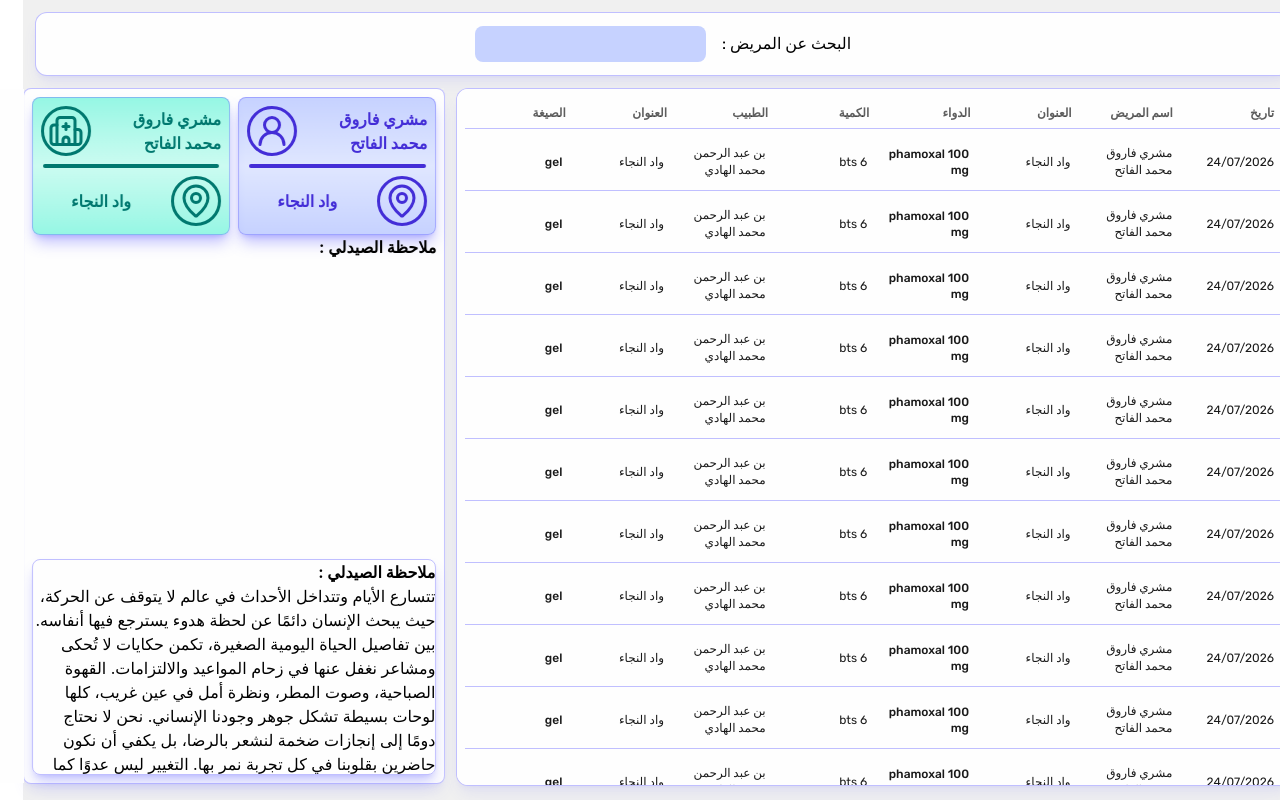
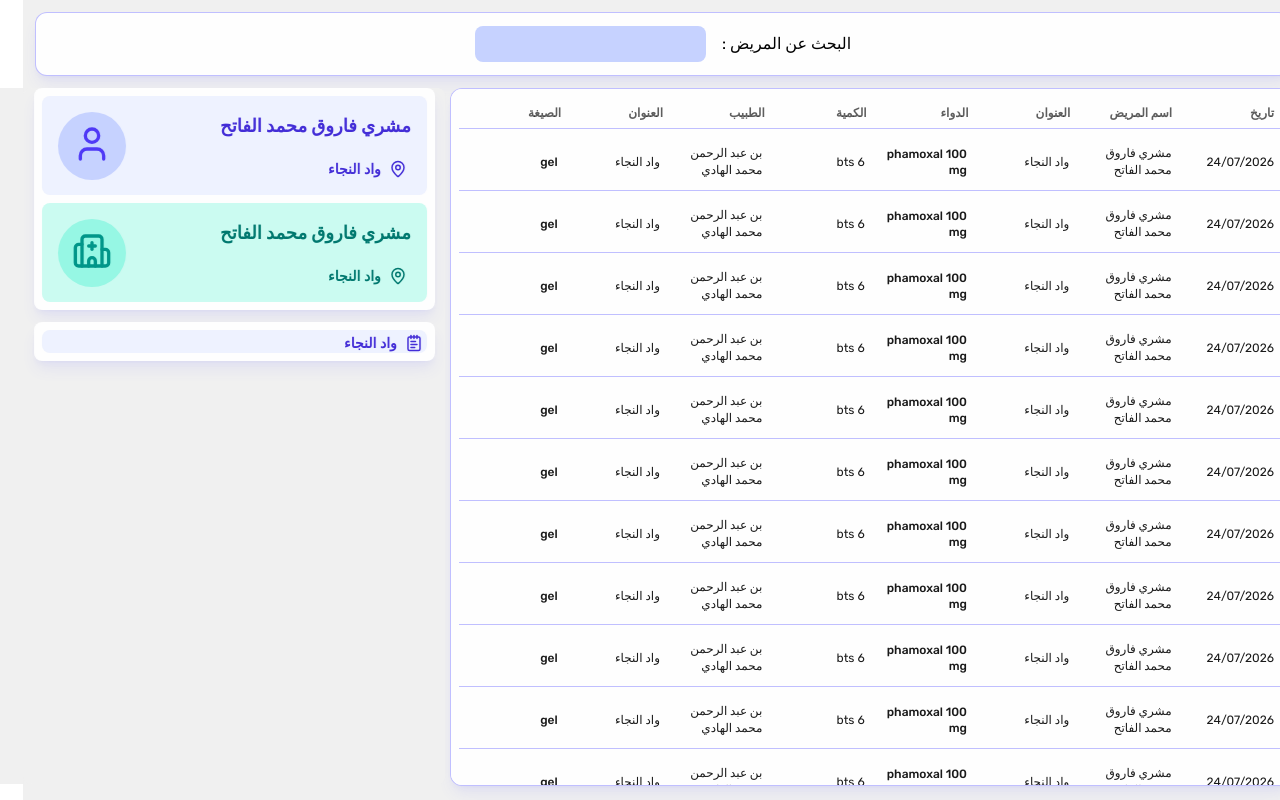
Before and after one commit to lannwyd/medical-records-tracker-miniapp, a React (Vite) app: page / in a window 1280 px wide. Built offline with nearby package versions, Linux system fonts and the light colour scheme.

Commit message:
some change in dr and patient cards

```diff
--- a/src/features/clients/ClientDetails.tsx
+++ b/src/features/clients/ClientDetails.tsx
@@ -1,56 +1,33 @@
-import { Hospital, UserRound, MapPin } from "lucide-react"
+import { Hospital, User, MapPin } from "lucide-react"
 const ClientDetails = () => {
     return (
-        <div className="w-full h-full flex flex-col p-2">
-            <div className="w-full h-[25%] grid grid-cols-2 grid-rows-1 gap-2 ">
-                <div className=" bg-linear-to-t from-indigo-200 via-indigo-100 to-indigo-200 rounded-lg border-border/40 border shadow-lg/40 shadow-shadow flex flex-col justify-evenly items-center">
-                    <div className="w-full flex justify-between  items-center p-2">
-                        <p className="font-bold w-[50%] text-indigo-700">مشري فاروق محمد الفاتح</p>
-                        <div className="w-12.5 h-12.5 rounded-[50%] border-indigo-700 border-3">
-                            <UserRound size={36} className="relative top-1 right-1 text-indigo-700" />
-                        </div>
-                    </div>
-                    <div className="bg-indigo-700 h-1 rounded-xl w-[90%] "></div>
-                    <div className=" w-full flex justify-between items-center p-2">
-                        <div className=" w-12.5 h-12.5 rounded-[50%] border-indigo-700 border-3">
-                            <MapPin size={36} className="relative top-1 right-1 text-indigo-700" />
-                        </div>
-                        <p className=" font-bold w-[50%] text-indigo-700">واد النجاء</p>
+        <div className="w-[95%] h-fit flex flex-col bg-panel rounded-lg  shadow-lg/10 shadow-shadow p-2 gap-2 justify-between">
+            <div className="  bg-linear-to-t bg-indigo-50 rounded-lg  flex flex-row justify-evenly items-center ">
+                <div className=" w-full flex flex-col justify-between  items-start gap-4 p-4">
+                    <p className="font-bold text-lg  text-indigo-700">مشري فاروق محمد الفاتح</p>
+                    <div className="flex flex-row w-full  gap-3 items-baseline ">
+                        <MapPin size={18} className="relative top-1 right-1 text-indigo-700" />
+                        <p className=" text-sm font-semibold text-indigo-700">واد النجاء</p>
                     </div>
                 </div>
-                <div className=" bg-linear-to-t from-teal-200 via-teal-100 to-teal-200 rounded-lg border-border/40 border shadow-lg/40 shadow-shadow flex flex-col justify-evenly items-center">
-                    <div className="w-full flex justify-between items-center p-2">
-                        <p className="font-bold w-[50%] text-teal-700">مشري فاروق محمد الفاتح</p>
-                        <div className="w-12.5 h-12.5 rounded-[50%] border-teal-700 border-3">
-                            <Hospital size={36} className="relative top-1 right-1 text-teal-700" />
-                        </div>
-                    </div>
-                    <div className="bg-teal-700 h-1 rounded-xl w-[90%] "></div>
-                    <div className=" w-full flex justify-between items-center p-2">
-                        <div className=" w-12.5 h-12.5 rounded-[50%] border-teal-700 border-3">
-                            <MapPin size={36} className="relative top-1 right-1 text-teal-700" />
-                        </div>
-                        <p className=" font-bold w-[50%] text-teal-700">واد النجاء</p>
+                <div className="w-[50%] flex flex-row items-center justify-end px-4">
+                    <div className="w-17 h-17 rounded-[50%] bg-indigo-200 ">
+                        <User size={40} className="relative top-3 right-3.5 text-indigo-600 " />
                     </div>
                 </div>
             </div>
-            <div className="w-full h-full flex flex-col justify-between">
-                <div className="">
-                    <p className="font-bold">ملاحظة الصيدلي :</p>
+            <div className=" bg-linear-to-t bg-teal-100 rounded-lg  flex flex-row justify-evenly items-center ">
+                <div className=" w-full flex flex-col justify-between  items-start gap-4 p-4">
+                    <p className="font-bold text-lg text-teal-700">مشري فاروق محمد الفاتح</p>
+                    <div className="flex flex-row w-full  gap-3 items-baseline ">
+                        <MapPin size={18} className="relative top-1 right-1 text-teal-700" />
+                        <p className=" text-sm font-semibold text-teal-700">واد النجاء</p>
+                    </div>
                 </div>
-                <div className="w-full h-[40%]  rounded-lg border-border/40 border shadow-lg/30 shadow-shadow overflow-auto custom-y-scrollbar">
-                    <p className="font-bold">ملاحظة الصيدلي :</p>
-                    <p>تتسارع الأيام وتتداخل الأحداث في عالم لا يتوقف عن الحركة، حيث يبحث الإنسان دائمًا عن لحظة هدوء يسترجع فيها أنفاسه.
-                        بين تفاصيل الحياة اليومية الصغيرة، تكمن حكايات لا تُحكى ومشاعر نغفل عنها في زحام المواعيد والالتزامات.
-                        القهوة الصباحية، وصوت المطر، ونظرة أمل في عين غريب، كلها لوحات بسيطة تشكل جوهر وجودنا الإنساني.
-                        نحن لا نحتاج دومًا إلى إنجازات ضخمة لنشعر بالرضا، بل يكفي أن نكون حاضرين بقلوبنا في كل تجربة نمر بها.
-                        التغيير ليس عدوًا كما نظن، بل هو النافذة الوحيدة التي تسمح للأنوار الجديدة بالدخول إلى أرواحنا وتجديد شغفنا.
-                        قد تتعثر الخطوات في بعض الأحيان وتصبح الطريق غائمة، لكن الصبر يظل البوصلة التي تهدينا نحو بر الأمان.
-                        استمع إلى حكايات من حولك بقلب مفتوح، فكل شخص تقابله يحمل درسًا أو حكمة لم تكن تعرفها من قبل.
-                        المعرفة ليست مجرد معلومات نجمعها، بل هي كيفية استخدام تلك المعرفة لنجعل العالم مكانًا أكثر دفئًا وتفهمًا.
-                        ابتسم للتحديات، فما هي إلا فصول في كتاب حياتك ستجعل القصة أكثر جمالًا وإثارة عند قراءتها مستقبلاً.
-                        وفي نهاية المطاف، يبقى الأثر الطيب والكلمة الصادقة هما الشيء الوحيد الذي ينير عتمة الأيام ولا يزول أبدًا.
-                    </p>
+                <div className="w-[50%] flex flex-row items-center justify-end px-4">
+                    <div className="w-17 h-17 rounded-[50%] bg-teal-200 ">
+                        <Hospital size={40} className="relative top-3 right-3.5 text-teal-600 " />
+                    </div>
                 </div>
             </div>
         </div>
--- a/src/features/clients/ClientDrawer.tsx
+++ b/src/features/clients/ClientDrawer.tsx
@@ -1,13 +1,15 @@
 import { Drawer } from "vaul"
 import ClientDetails from "./ClientDetails"
+import Notes from "./Notes"
 
 const ClientDrawer = () => {
     return (
-        <section className="w-full h-full flex-1 bg-bg">
+        <section className="w-full h-full flex-1 ">
             <Drawer.Root direction="left" open={open}>
                 <Drawer.Portal>
-                    <Drawer.Content className="w-[33%] h-[87%] bg-panel border-border/40 border shadow-lg/10 shadow-shadow rounded-lg outline-none fixed top-22 left-0 ">
+                    <Drawer.Content className="w-[33%] h-[87%] bg-bg flex flex-col items-center rounded-lg outline-none fixed top-22 left-0 gap-3 ">
                         <ClientDetails/>
+                        <Notes/>
                     </Drawer.Content>
                 </Drawer.Portal>
             </Drawer.Root>
--- /dev/null
+++ b/src/features/clients/Notes.tsx
@@ -0,0 +1,18 @@
+import { NotepadText } from "lucide-react"
+
+const Notes = () => {
+    return (
+        <div className="w-[95%] h-fit flex flex-col bg-panel rounded-lg  shadow-lg/10 shadow-shadow p-2 gap-2 justify-between">
+            <div className="  bg-linear-to-t bg-indigo-50 rounded-lg  flex flex-row justify-evenly items-center ">
+
+                    <div className="flex flex-row w-full  gap-3 items-baseline ">
+                        <NotepadText size={18} className="relative top-1 right-1 text-indigo-700" />
+                        <p className=" text-sm font-semibold text-indigo-700">واد النجاء</p>
+                    </div>
+
+            </div>
+        </div>
+    )
+}
+
+export default Notes
--- a/src/layout/MainLayout.tsx
+++ b/src/layout/MainLayout.tsx
@@ -9,7 +9,7 @@ const MainLayout = () => {
         <div className="w-full h-full flex flex-col  gap-3 min-h-0  ">
             <SearchBar />
 
-            <div className="w-full h-[90%] flex flex-row gap-3 rounded-xl ">
+            <div className="w-full h-[90%] flex flex-row gap-1 rounded-xl ">
                 <ClientsList/>
                 <ClientDrawer />
             </div>
```
